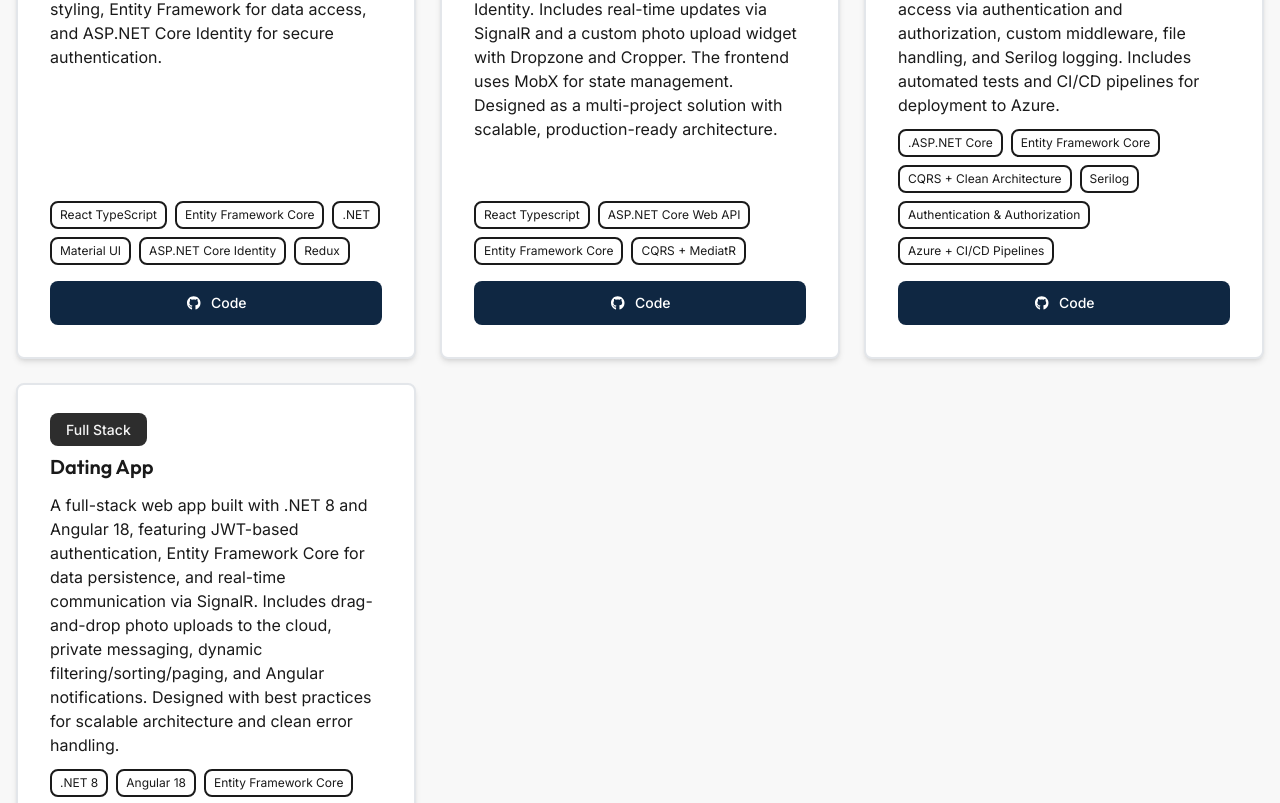
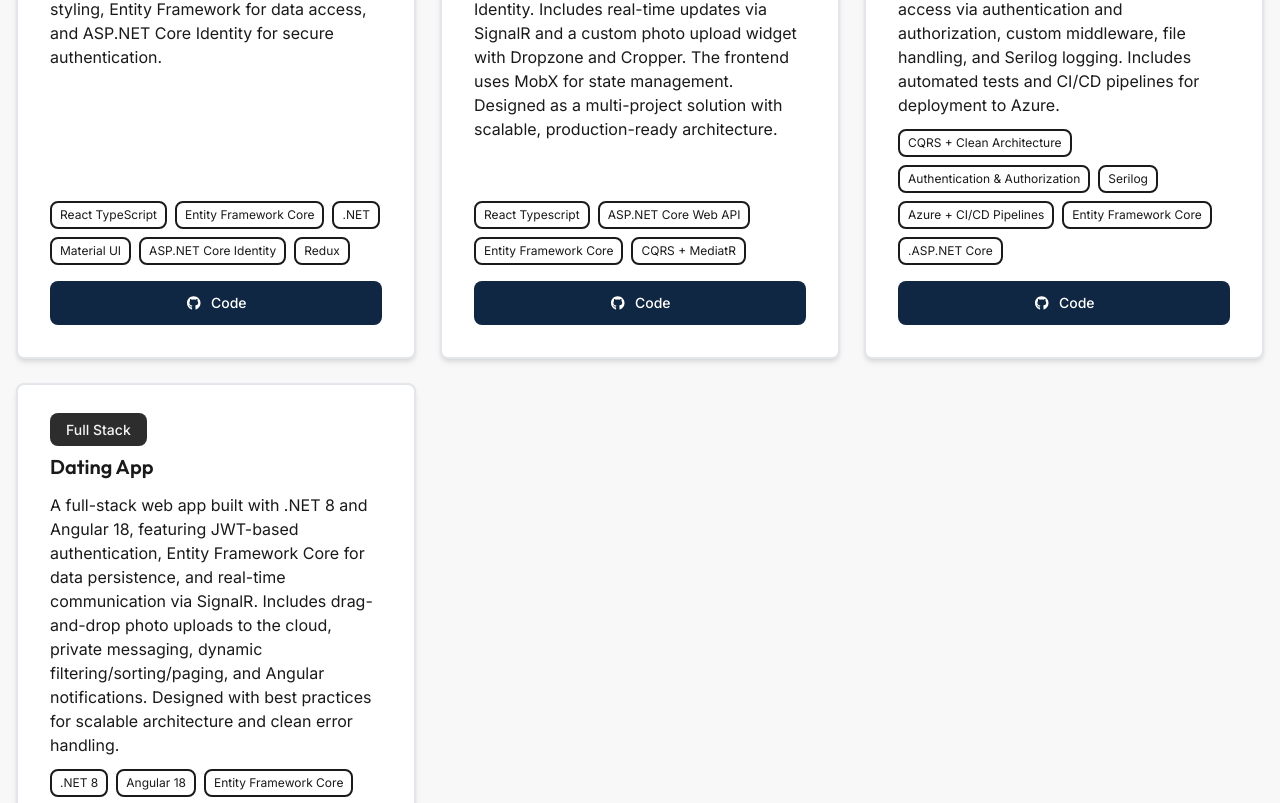
Before and after one commit to argirowski/ArgirovskiPortfolio, a React (Create React App) app: page / in a window 1280 px wide. Shown: the part 1331-2134 px from the top of the page. Built offline with nearby package versions, Linux system fonts and the light colour scheme.

Commit message:
Refactoring the utils

```diff
--- a/src/common/utils.ts
+++ b/src/common/utils.ts
@@ -46,12 +46,12 @@ export const projects = [
     description:
       "A backend web application built with ASP.NET Core and C#, following Clean Architecture with CQRS. Features MS SQL with Entity Framework Core, secure API access via authentication and authorization, custom middleware, file handling, and Serilog logging. Includes automated tests and CI/CD pipelines for deployment to Azure.",
     technologies: [
+      "CQRS + Clean Architecture",
+      "Authentication & Authorization",
+      "Serilog",
+      "Azure + CI/CD Pipelines",
+      "Entity Framework Core",
       ".ASP.NET Core",
-      "Entity Framework Core",
-      "CQRS + Clean Architecture",
-      "Serilog",
-      "Authentication & Authorization",
-      "Azure + CI/CD Pipelines",
     ],
     category: "Backend",
     githubUrl: "https://github.com/argirowski/RestaurantApp",
@@ -87,9 +87,9 @@ export const technicalSkills = {
   backend: [
     "C#",
     ".NET Core",
-    "Entity Framework Core",
     "REST APIs",
     "Unit Testing",
+    "Entity Framework Core",
   ],
   database: ["SQL", "Microsoft SQL Server"],
   tools: ["Git / GitHub", "Docker", "Microsoft Azure", "Agile Methodology"],
```
